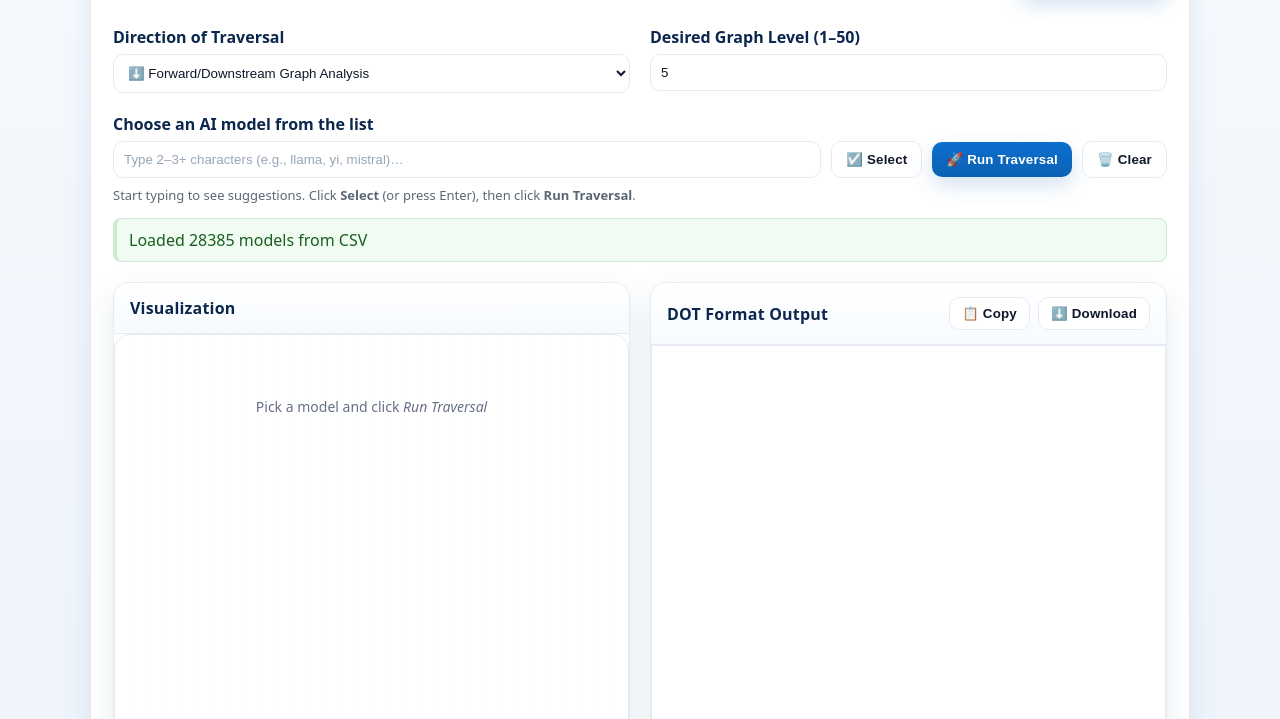
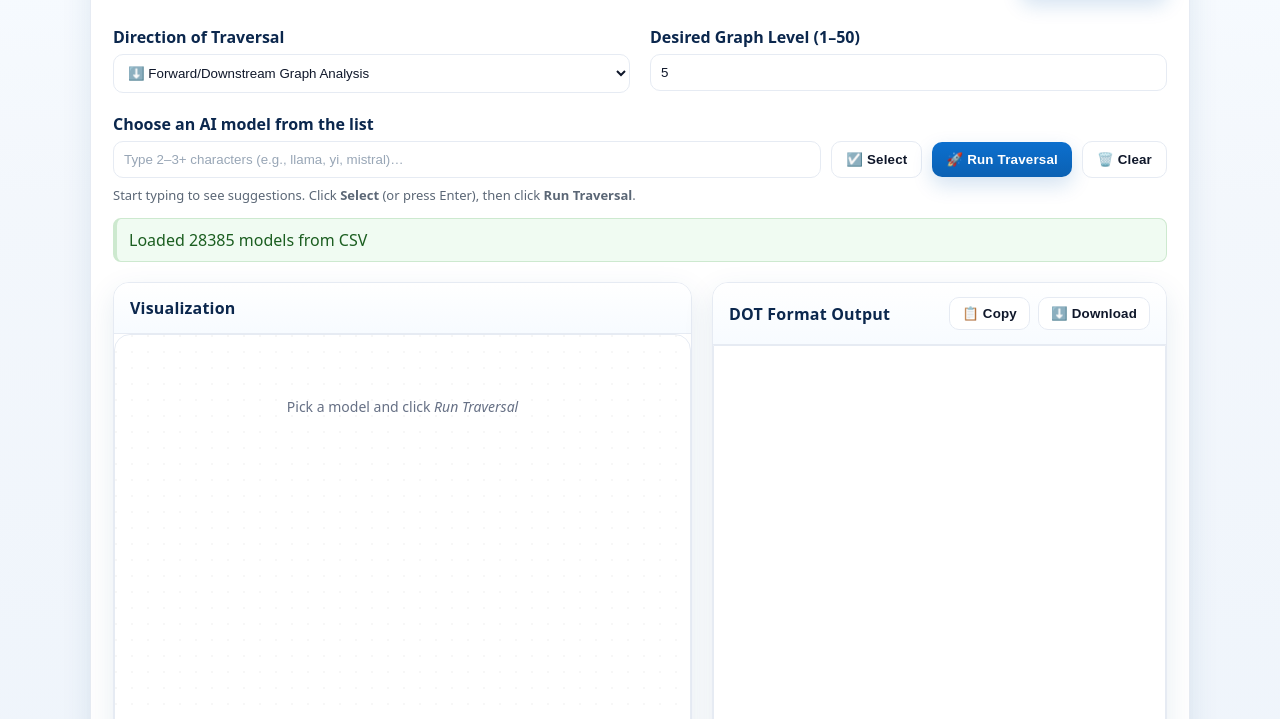
Before and after one commit to AI-Supply-Chain/AI-Supply-Chain.github.io, a plain HTML site: page app.html in a window 1280 px wide. Shown: the part 81-800 px from the top of the page. Drawn offline with nearby package versions, Linux system fonts and the light colour scheme.

Commit message:
Update app.css

```diff
--- a/css/app.css
+++ b/css/app.css
@@ -246,11 +246,25 @@ textarea:focus-visible {
   gap:var(--gap);
   align-items:stretch;
 }
-.output-section .panel {
+/* .output-section .panel {
   flex:1;
   display:flex;
   flex-direction:column;
+} */
+
+/* Adjust split: Visualization wider, DOT Output narrower */
+.output-section .panel:first-child {  /* Visualization */
+  flex: 0 1 56%;
+  display: flex;
+  flex-direction: column;
 }
+
+.output-section .panel:last-child {   /* DOT Format Output */
+  flex: 0 1 44%;
+  display: flex;
+  flex-direction: column;
+}
+
 .output-section .viz-surface,
 .output-section .codewrap {
   flex:1;                /* grow to fill panel */
```
